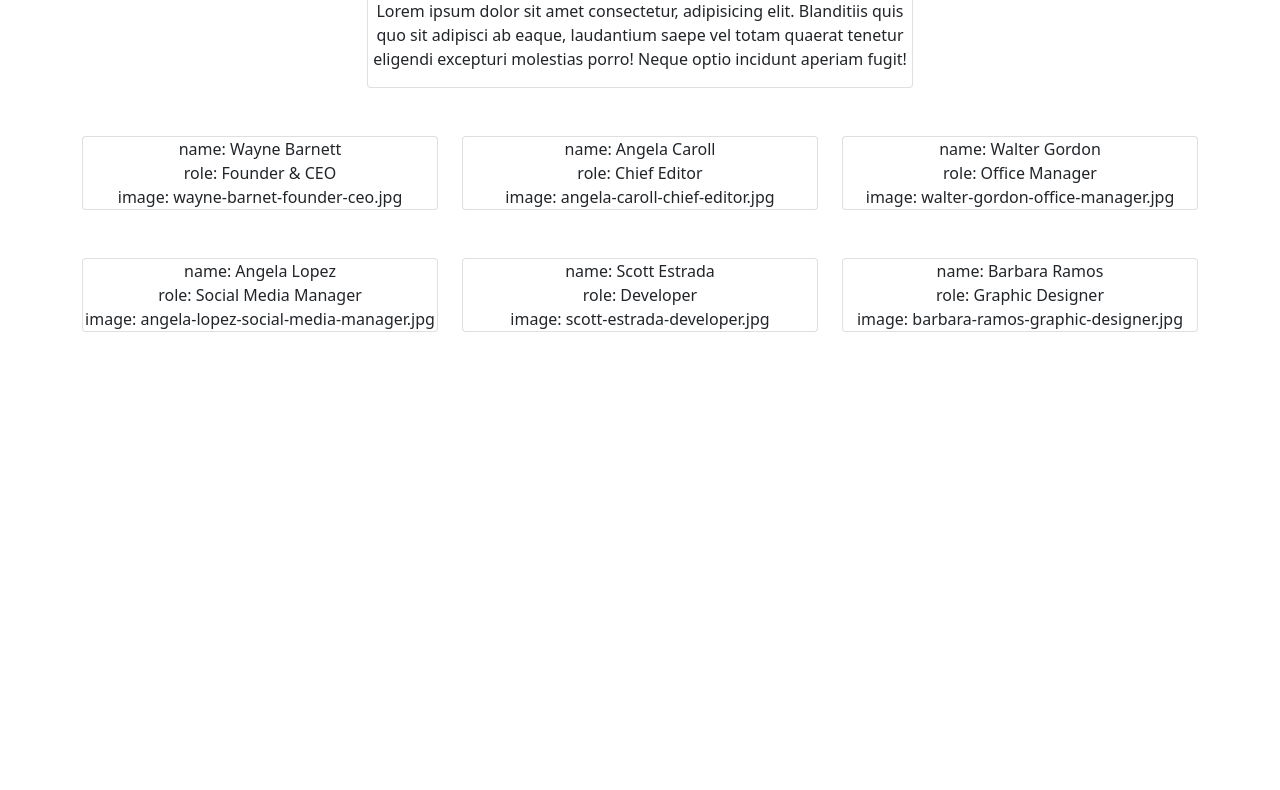
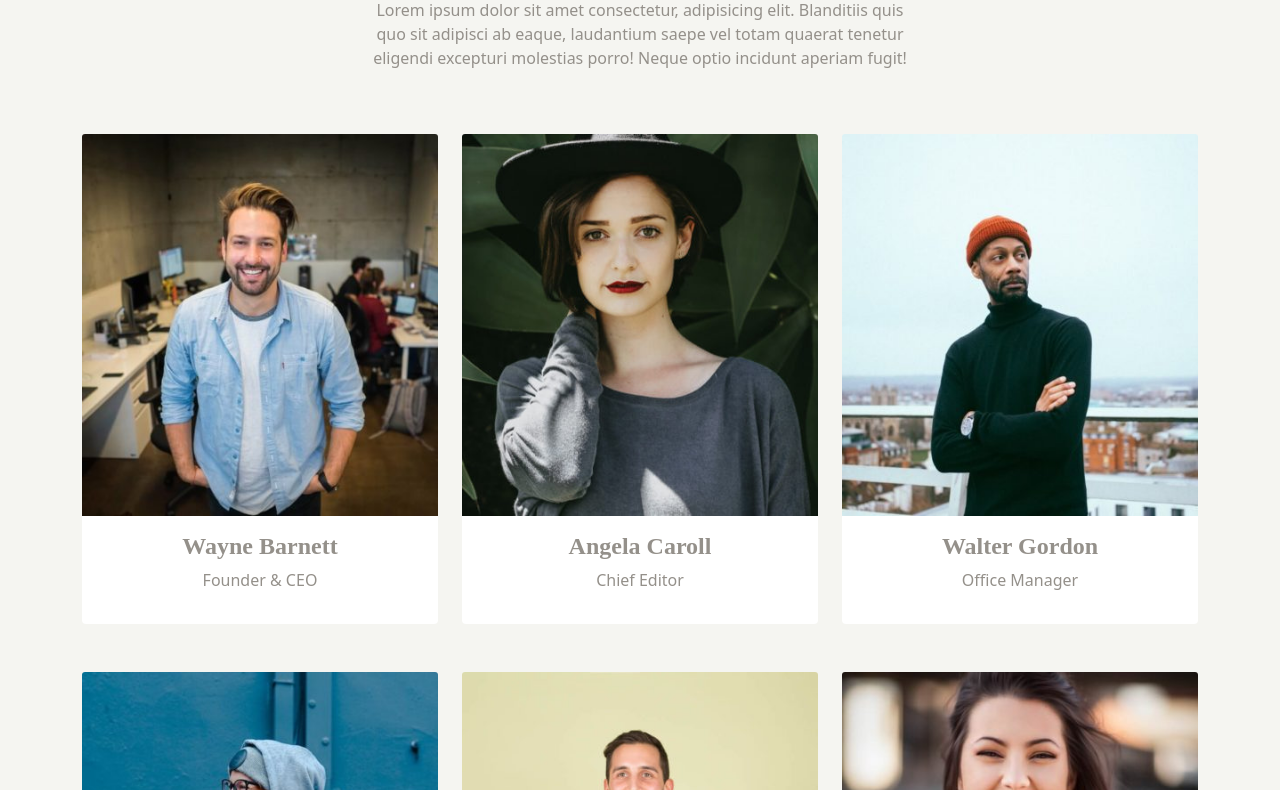
Before and after one commit to DarioDC95/js-our-team, a plain HTML site: page BONUS/index.html in a window 1280 px wide. Shown: the part 95-885 px from the top of the page. Before the commit the page ends 800 px from the top, so only its background shows below. Drawn offline with nearby package versions, Linux system fonts and the light colour scheme.

Commit message:
BONUS  Done

```diff
--- /dev/null
+++ b/BONUS/css/style.css
@@ -0,0 +1,26 @@
+* {
+    margin: 0;
+    padding: 0;
+    box-sizing: border-box;
+}
+
+main {
+    background-color: #f5f5f1;
+}
+
+.col-4 .profile {
+    border: none;
+}
+
+.grey {
+    color: #94908a;
+}
+
+
+.bold {
+    font-weight: 900;
+}
+
+.family-serif {
+    font-family: 'Times New Roman', Times, serif;
+}
--- a/BONUS/index.html
+++ b/BONUS/index.html
@@ -5,17 +5,19 @@
     <meta http-equiv="X-UA-Compatible" content="IE=edge">
     <meta name="viewport" content="width=device-width, initial-scale=1.0">
     <title>Our Team</title>
+    <!-- MY CSS -->
+    <link rel="stylesheet" href="./css/style.css">
     <!-- BOOTSTRAP CSS -->
     <link href="https://cdn.jsdelivr.net/npm/bootstrap@5.0.2/dist/css/bootstrap.min.css" rel="stylesheet" integrity="sha384-EVSTQN3/azprG1Anm3QDgpJLIm9Nao0Yz1ztcQTwFspd3yD65VohhpuuCOmLASjC" crossorigin="anonymous">
 </head>
 <body>
     <main class="py-5">
-        <div class="container">
+        <div class="container-lg">
             <div class="row mb-5 justify-content-center">
                 <div class="col-6">
-                    <div class="card text-center">
+                    <div class="mycard text-center">
                         <h4 class="mb-3">OUR TEAM</h4>
-                        <p>Lorem ipsum dolor sit amet consectetur, adipisicing elit. Blanditiis quis quo sit adipisci ab eaque, laudantium saepe vel totam quaerat tenetur eligendi excepturi molestias porro! Neque optio incidunt aperiam fugit!</p>
+                        <p class="grey">Lorem ipsum dolor sit amet consectetur, adipisicing elit. Blanditiis quis quo sit adipisci ab eaque, laudantium saepe vel totam quaerat tenetur eligendi excepturi molestias porro! Neque optio incidunt aperiam fugit!</p>
                     </div>
                 </div>
             </div>
--- a/BONUS/js/script.js
+++ b/BONUS/js/script.js
@@ -4,7 +4,7 @@ const profiles = [
     {
         name: "Wayne Barnett",
         role: "Founder & CEO",
-        image: "wayne-barnet-founder-ceo.jpg"
+        image: "wayne-barnett-founder-ceo.jpg"
     },
 
     {
@@ -45,9 +45,9 @@ console.log(profileDiv)
 // Prendere gli elementi degli oggetti da dentro l'array e stamparli in console
 for (let i = 0; i < profiles.length; i++) {
     console.log(profiles[i]);
+    profileDiv[i].innerHTML = `<img class="card-img-top" src="../img/${profiles[i].image}" alt="Profile"> <div class="card-body"><h4 class="family-serif grey bold">${profiles[i].name}</h4><p class="grey">${profiles[i].role}</p>`
     for (const key in profiles[i]) {
         // console.log(key + ":" + " " + profiles[i][key])
         console.log(`${key}: ${profiles[i][key]}`)
-        profileDiv[i].innerHTML += `${key}: ${profiles[i][key]} <br>`
     }
 }
```
